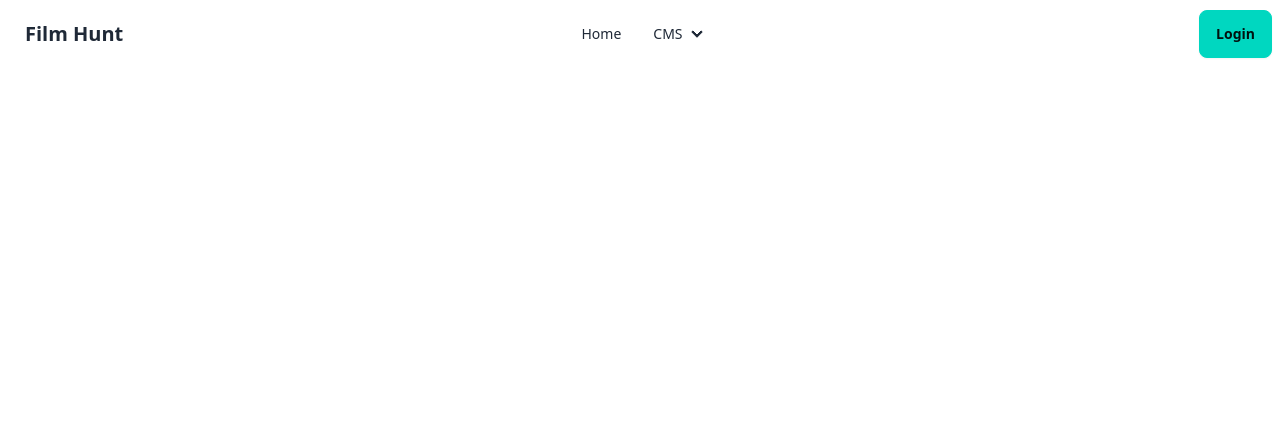
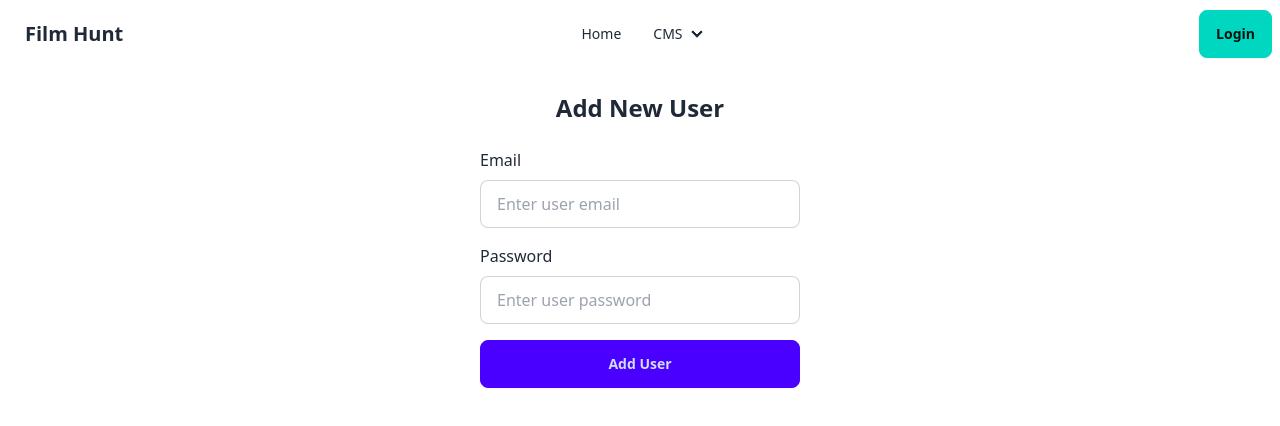
Before and after one commit to rmt52-eksplorasi/film-hunt, a Nuxt app: page /add-user in a window 1280 px wide. Shown: the top 426 px of the page. Built offline with nearby package versions, Linux system fonts and the light colour scheme.

Commit message:
feat: add add-user page

```diff
--- a/components/navbar.vue
+++ b/components/navbar.vue
@@ -80,7 +80,7 @@ const links = ref([
 ]);
 
 const cmsLinks = ref([
-    { text: 'Add User', url: '/cms/add-user' },
+    { text: 'Add User', url: '/add-user' },
     { text: 'Movie List', url: '/cms/movies' },
     { text: 'Create New Movie', url: '/cms/movies/create' },
     { text: 'Genre List', url: '/cms/genres' },
--- /dev/null
+++ b/pages/add-user.vue
@@ -0,0 +1,88 @@
+<template>
+    <div class="flex justify-center">
+        <div class="mx-auto w-5/6 sm:w-2/3 md:w-1/2 lg:w-1/3 xl:w-1/4">
+            <h2 class="text-2xl font-semibold my-6 text-center">Add New User</h2>
+
+            <!-- Add User Form -->
+            <form @submit.prevent="handleAddUser">
+                <div class="mb-4">
+                    <label class="block mb-2 font-medium" for="email">Email</label>
+                    <input type="email" id="email" v-model="form.email" class="input input-bordered w-full"
+                        placeholder="Enter user email" required />
+                </div>
+
+                <div class="mb-4">
+                    <label class="block mb-2 font-medium" for="password">Password</label>
+                    <input type="password" id="password" v-model="form.password" class="input input-bordered w-full"
+                        placeholder="Enter user password" required />
+                </div>
+
+                <button type="submit" class="btn btn-primary w-full">Add User</button>
+            </form>
+        </div>
+    </div>
+</template>
+
+<script setup>
+import { ref } from 'vue'
+import { useNuxtApp } from '#app'
+import { useToast } from 'vue-toastification'
+import { useUserStore } from "~/stores/user";
+import { useLoadingStore } from "~/stores/loading";
+import { useRouter } from 'vue-router';
+
+// Form state
+const form = ref({
+    email: '',
+    password: ''
+})
+
+// Use Nuxt App for Axios
+const { $axios } = useNuxtApp()
+const toast = useToast()
+const userStore = useUserStore()
+const loadingStore = useLoadingStore()
+const token = userStore.token
+const router = useRouter()
+
+// Handle Add User (Submit Form)
+const handleAddUser = async () => {
+    try {
+        if (!token) {
+            throw new Error('Unauthorized')
+        }
+
+        // Start loading with a custom message
+        loadingStore.startLoading('Adding new user, please wait...');
+
+        // Post request to /add-user
+        const response = await $axios.post('/add-user', {
+            email: form.value.email,
+            password: form.value.password
+        },
+            {
+                headers: {
+                    Authorization: `Bearer ${token}`
+                }
+            }
+        );
+
+        // Show success toast
+        toast.success(`${response.data.message}! Email: ${response.data.data.email}`)
+
+        // Redirect to the home page
+        await router.push('/cms');
+
+    } catch (error) {
+        console.log(error)
+        // Error handling
+        const errorMessage = error?.response?.data?.error || 'Failed to add user'
+
+        // Show error toast
+        toast.error(errorMessage)
+    } finally {
+        // Stop the loading overlay
+        loadingStore.stopLoading();
+    }
+}
+</script>
--- a/pages/login.vue
+++ b/pages/login.vue
@@ -45,11 +45,11 @@ const form = ref({
     password: ''
 })
 
+const { $axios } = useNuxtApp()
 const router = useRouter()
 
 // Handle login
 const handleLogin = async () => {
-    const { $axios } = useNuxtApp()
     try {
         // Start loading with a custom message
         loadingStore.startLoading('Logging in, please wait...');
@@ -80,10 +80,11 @@ const handleLogin = async () => {
     } catch (error) {
         // Get the error message from the API response or default to 'Login failed!'
         const errorMessage = error?.response?.data?.error || 'Login failed!';
-        console.error('Error:', errorMessage);
+        const errorCode = error?.response?.status;
+        console.error('Error:', errorCode, errorMessage);
 
         // Show an error toast message
-        toast.error(errorMessage);
+        toast.error(`Error: ${errorCode} ${errorMessage}`);
 
     } finally {
         // Always stop the loading overlay, whether login is successful or not
```
